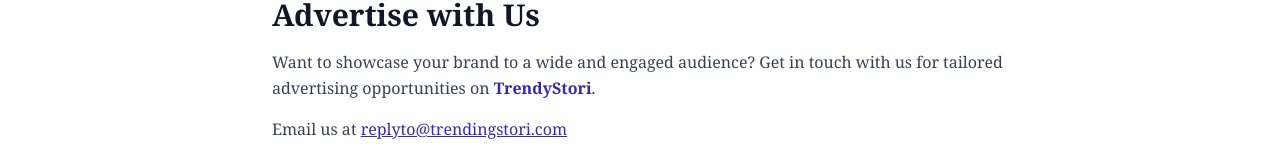
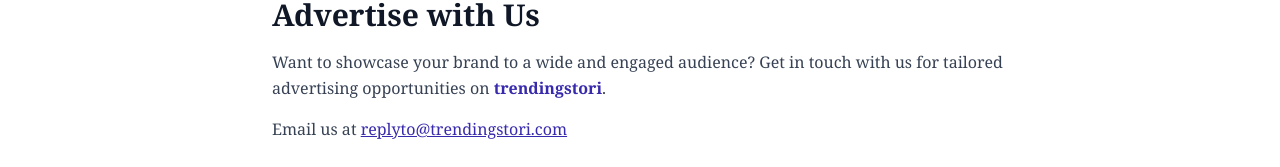
Before and after one commit to MVMGITHB/TrendyStori_Frontend, a Next.js app: page /advertise in a window 1280 px wide. Shown: the part 170-337 px from the top of the page. Built offline with nearby package versions, Linux system fonts and the light colour scheme.

Commit message:
Updates on seo

```diff
--- a/src/app/advertise/page.jsx
+++ b/src/app/advertise/page.jsx
@@ -1,7 +1,7 @@
 export const metadata = {
-  title: "Advertise with Us | TrendyStori",
+  title: "Advertise with Us | trendingstori",
   description:
-    "Promote your brand on TrendyStori and reach a wide audience interested in lifestyle, stories, insights, and more.",
+    "Promote your brand on trendingstori and reach a wide audience interested in lifestyle, stories, insights, and more.",
   alternates: {
     canonical: "https://trendingstori.com/advertise",
   },
@@ -16,7 +16,7 @@
       <p className="mb-4 text-gray-700 font-serif leading-relaxed">
         Want to showcase your brand to a wide and engaged audience? Get in touch
         with us for tailored advertising opportunities on{" "}
-        <span className="font-semibold text-indigo-800">TrendyStori</span>.
+        <span className="font-semibold text-indigo-800">trendingstori</span>.
       </p>
       <p className="text-gray-700 font-serif">
         Email us at{" "}
--- a/src/components/Article/ArticleHome.jsx
+++ b/src/components/Article/ArticleHome.jsx
@@ -153,7 +153,7 @@
               <p className="text-lg text-gray-600 italic">{data.subtitle}</p>
             )}
             <div className="flex items-center gap-2 text-sm text-gray-500">
-              <span>{data?.author?.name || "TrendyStori Team"}</span>
+              <span>{data?.author?.name || "trendingstori Team"}</span>
               <span>•</span>
               <span>{getReadTime(data?.content)} min read</span>
               <span>•</span>
```
